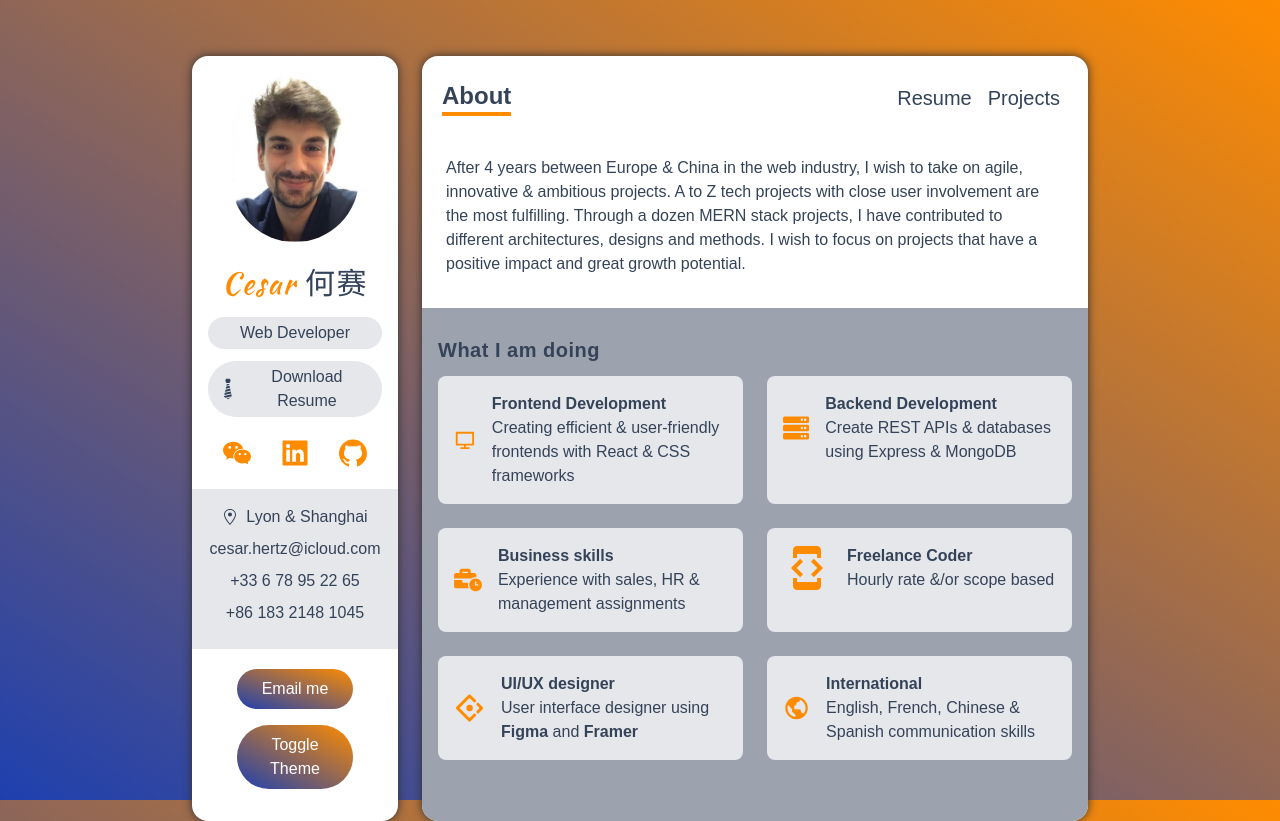
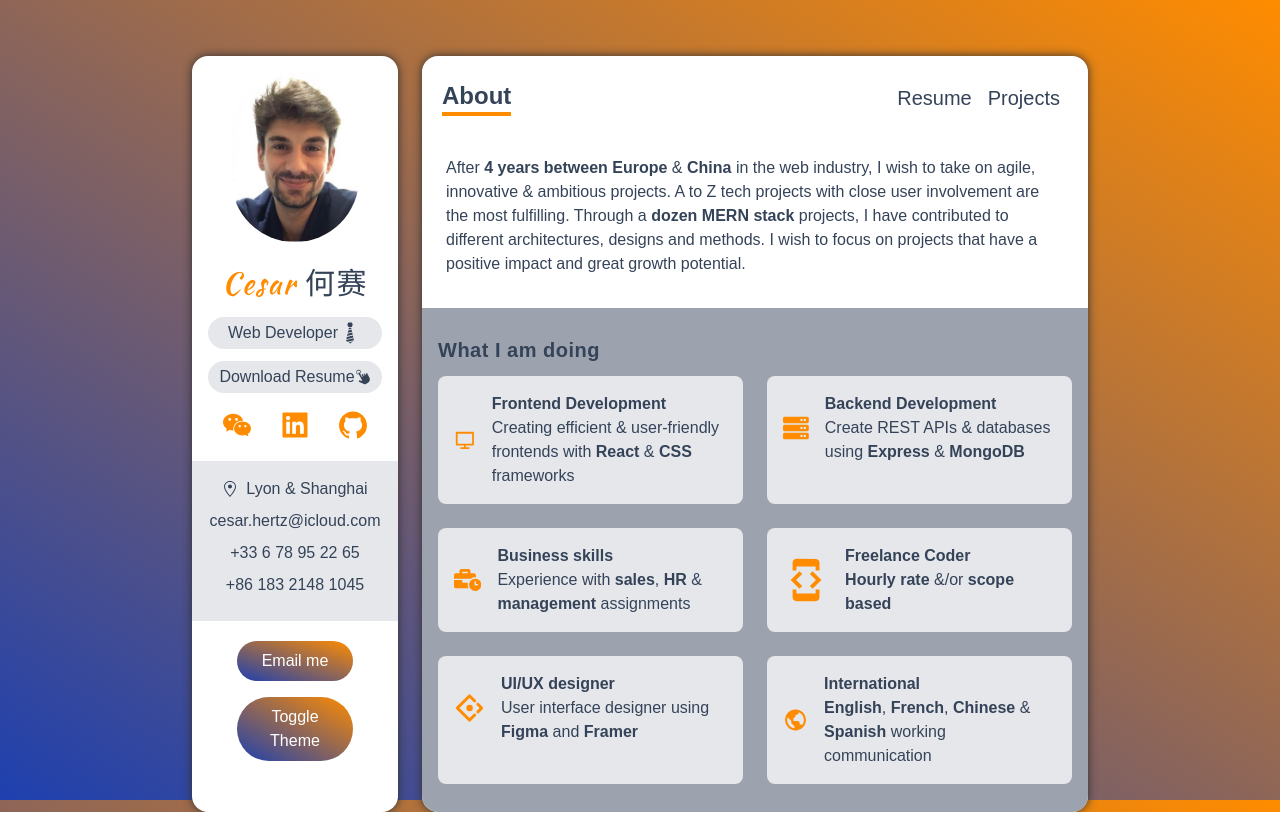
Before and after one commit to manguocesar/portfolio, a Next.js app: page / in a window 1280 px wide. Built offline with nearby package versions, Linux system fonts and the light colour scheme.

Commit message:
style/icon & boldtext size

```diff
--- a/components/Sidebar.tsx
+++ b/components/Sidebar.tsx
@@ -1,5 +1,5 @@
 import { AiFillGithub, AiFillLinkedin, AiFillWechat } from "react-icons/ai";
-import { GiTie } from "react-icons/gi";
+import { GiTie, GiClick } from "react-icons/gi";
 import { GoLocation } from "react-icons/go";
 import { useTheme } from "next-themes";
 import Image from "next/image";
@@ -27,23 +27,22 @@ const Sidebar = () => {
       <h3 className="my-4 text-3xl font-medium tracking-wider font-kaushan">
         <span className="text-orange ">Cesar</span> 何赛
       </h3>
-      <p className="px-2 py-1 my-3 bg-gray-200 rounded-full dark:bg-dark-200 dark:bg-black-500">
+      <p className="flex items-center justify-center px-2 py-1 my-3 bg-gray-200 rounded-full dark:bg-dark-200 dark:bg-black-500">
         Web Developer
+      <GiTie className="w-6 h-6" />
       </p>
-      {/* Resume */}
       <a
         href="/assets/2022 CV César HERTZ.pdf"
         download="2022 CV César HERTZ.pdf"
         className="flex items-center justify-center px-2 py-1 my-2 bg-gray-200 rounded-full cursor-pointer dark:bg-dark-200 dark:bg-black-500"
       >
-        <GiTie className="w-6 h-6" />
         <span>Download Resume</span>
+        <GiClick className="w-4 h-4" />
       </a>
 
-      {/* Socials */}
-      <div className="flex justify-around w-9/12 mx-auto my-5 text-orange md:w-full ">
+      <div className="flex justify-around w-10/12 mx-auto my-4 text-orange md:w-full ">
         {wechat ?
-          <div onMouseOut={() => () => setWechat(false)} className="w-1/6 absolute">
+          <div className="w-3/12">
             <img alt="wechat-picture" src="/images/wechat.jpg" />
           </div> :
           <AiFillWechat className="w-8 h-8 cursor-pointer" onMouseOver={()=>setWechat(true)}  />}
--- a/data.ts
+++ b/data.ts
@@ -4,7 +4,6 @@ import { FaServer, FaBusinessTime } from "react-icons/fa";
 import { AiOutlineAntDesign } from "react-icons/ai";
 import { MdDeveloperMode } from "react-icons/md";
 import { IProject, Service, Skill } from "./types";
-
 import { BsCircleFill } from "react-icons/bs";
 
 export const services: Service[] = [
@@ -12,24 +11,24 @@ export const services: Service[] = [
     Icon: RiComputerLine,
     title: "Frontend Development",
     about:
-      "Creating efficient & user-friendly frontends with React & CSS frameworks ",
+      "Creating efficient & user-friendly frontends with <b>React</b> & <b>CSS</b> frameworks ",
   },
   {
     Icon: FaServer,
     title: "Backend Development",
     about:
-      "Create REST APIs & databases using Express & MongoDB",
+      "Create REST APIs & databases using <b>Express</b> & <b>MongoDB</b>",
   },
   {
     Icon: FaBusinessTime,
     title: "Business skills",
     about:
-      "Experience with sales, HR & management assignments",
+      "Experience with <b>sales</b>, <b>HR</b> & <b>management</b> assignments",
   },
   {
     Icon: MdDeveloperMode,
     title: "Freelance Coder",
-    about: "Hourly rate &/or scope based",
+    about: "<b>Hourly rate</b> &/or <b>scope based</b>",
   },
   {
     Icon: AiOutlineAntDesign,
@@ -41,7 +40,7 @@ export const services: Service[] = [
     Icon: BiWorld,
     title: "International",
     about:
-      "English, French, Chinese & Spanish communication skills",
+      "<b>English</b>, <b>French</b>, <b>Chinese</b> & <b>Spanish</b> working communication",
   },
 ];
 
--- a/pages/index.tsx
+++ b/pages/index.tsx
@@ -14,10 +14,10 @@ const About: NextPage = () => {
   return (
     <div className="flex flex-col flex-grow px-6 pt-1 ">
       <h6 className="my-3 text-base font-medium">
-        After 4 years between Europe &amp; China in the web industry,
+        After  <strong>4 years between Europe</strong> &amp;  <strong>China</strong> in the web industry,
         I wish to take on agile, innovative &amp; ambitious projects.
         A to Z tech projects with close user involvement are the most fulfilling.
-        Through a dozen MERN stack projects, I have contributed to different
+        Through a <strong>dozen MERN stack</strong> projects, I have contributed to different
         architectures, designs and methods. I wish to focus on projects that
         have a positive impact and great growth potential.
       </h6>
--- a/pages/projects.tsx
+++ b/pages/projects.tsx
@@ -23,7 +23,7 @@ const Projects = () => {
   };
 
   return (
-    <div className="px-5 py-2 overflow-y-scroll" style={{ height: "65vh" }}>
+    <div className="px-5 py-2 overflow-y-scroll" style={{ height: "75vh" }}>
       <ProjectsNavbar
         handlerFilterCategory={handlerFilterCategory}
         active={active}
```
